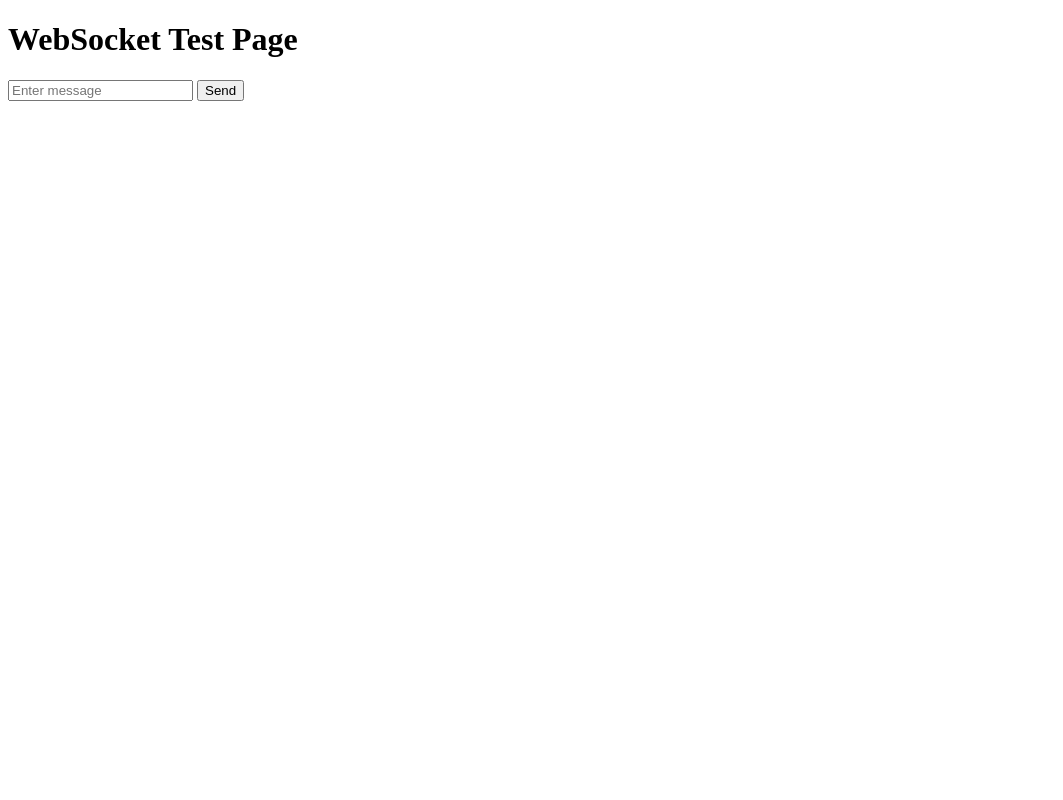
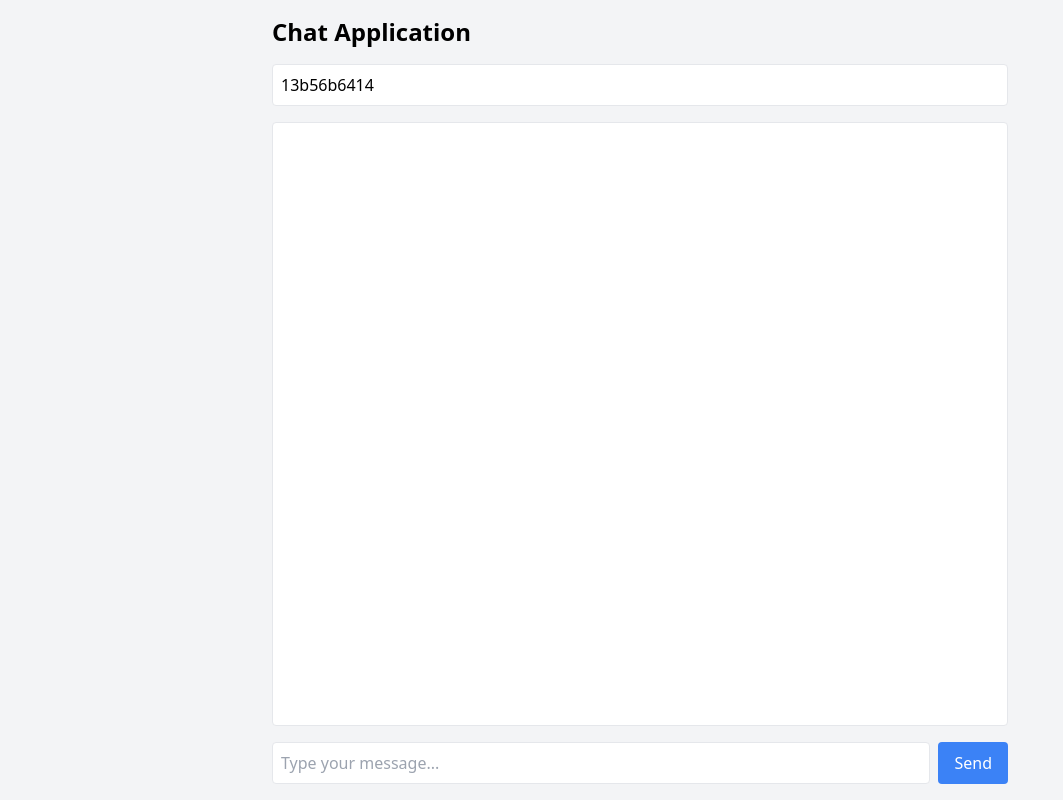
Before and after one commit to ragingwind/backend.ai-chatap, a plain HTML site: page static/index.html in a window 1280 px wide. Shown: the whole page, without its empty margins (0-1063 px from the left). Drawn offline with nearby package versions, Linux system fonts and the light colour scheme.

Commit message:
feat: update chat client

```diff
--- a/static/index.html
+++ b/static/index.html
@@ -1,14 +1,15 @@
 <!DOCTYPE html>
-<html>
+<html lang="en">
 <head>
-    <title>WebSocket Test</title>
-</head>
-<body>
-    <h1>WebSocket Test Page</h1>
-    <div id="messages"></div>
-    <input type="text" id="messageInput" placeholder="Enter message">
-    <button onclick="sendMessage()">Send</button>
+    <meta charset="UTF-8">
+    <meta name="viewport" content="width=device-width, initial-scale=1.0">
+    <title>Chat Application</title>
+    <script src="https://cdn.tailwindcss.com"></script>
     <script>
+        function getClientId() {
+            return crypto.randomUUID().replace(/-/g, '').slice(0, 10);
+        }
+
         function getRemoteAddress() {
             const urlParams = new URLSearchParams(window.location.search);
             const host = urlParams.get('host') || window.location.hostname;
@@ -16,22 +17,59 @@
             return { host, port };
         }
     </script>
+</head>
+<body class="bg-gray-100">
+    <div class="flex flex-col h-screen max-w-3xl mx-auto p-4">
+        <h1 class="text-2xl font-bold mb-4">Chat Application</h1>
+
+        <div class="mb-4">
+            <input type="text" id="username" placeholder="Enter your username" class="w-full p-2 border rounded">
+        </div>
+
+        <div id="chat-messages" class="flex-grow overflow-auto mb-4 border rounded p-2 bg-white">
+        </div>
+
+        <form id="chat-form" class="flex gap-2">
+            <input type="text" id="message-input" placeholder="Type your message..." class="flex-grow p-2 border rounded">
+            <button type="submit" class="bg-blue-500 text-white px-4 py-2 rounded">Send</button>
+        </form>
+    </div>
+
     <script>
-        const { host, port } = getRemoteAddress();
+        document.addEventListener('DOMContentLoaded', () => {
+            const clientId = getClientId();
+            document.getElementById('username').value = clientId;
 
-        const ws = new WebSocket(`ws://${host}:${port}/ws`);
-        const messagesDiv = document.getElementById('messages');
+            const { host, port } = getRemoteAddress();
+            const ws = new WebSocket(`ws://${host}:${port}/ws`);
+            const messagesDiv = document.getElementById('chat-messages');
 
-        ws.onmessage = function(event) {
-            messagesDiv.innerHTML += `<p>Server: ${event.data}</p>`;
-        };
+            ws.onopen = () => {
+                ws.send(`connect||${clientId}||hi`);
+            }
 
-        function sendMessage() {
-            const input = document.getElementById('messageInput');
-            ws.send(input.value);
-            messagesDiv.innerHTML += `<p>You: ${input.value}</p>`;
-            input.value = '';
-        }
+            ws.onmessage = function(event) {
+                console.log(event.data);
+
+                const [command, username, message] = event.data.split('||');
+                if (command === "msg") {
+                    messagesDiv.innerHTML += `<p><b>${username}</b>: ${message}</p>`;
+                    messagesDiv.scrollTop = messagesDiv.scrollHeight;
+                }
+            };
+
+            document.getElementById('chat-form').addEventListener('submit', (e) => {
+                e.preventDefault();
+                const messageInput = document.getElementById('message-input');
+                const username = document.getElementById('username').value;
+                const message = messageInput.value;
+
+                if (message.trim()) {
+                    ws.send(`msg||${username}||${message}`);
+                    messageInput.value = '';
+                }
+            });
+        });
     </script>
 </body>
 </html>
```
